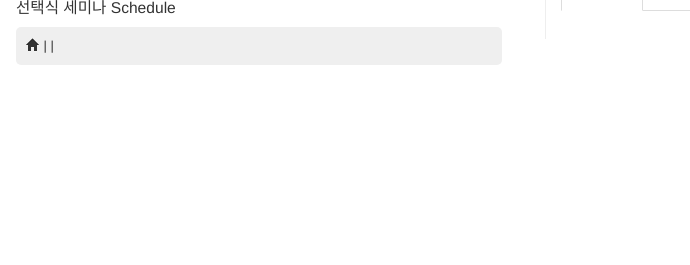
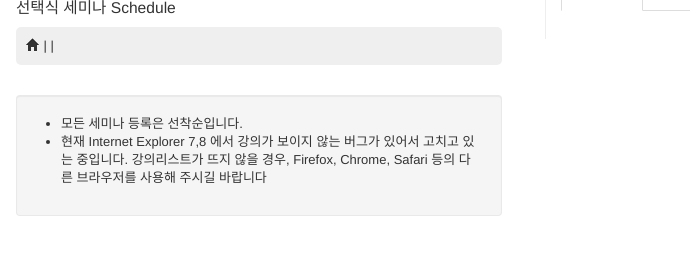
Before and after one commit to kostausa/lectures, a Flask app: template seminar/templates/start.html in a window 1280 px wide. Shown: the part 35-300 px from the top of the page, without its empty margins (0-690 px from the left). Run offline with Flask 2, Linux system fonts and the light colour scheme; the template is opened without the code that fills it, so the values that code supplies are empty; some libraries are stand-ins or nearby versions.

Commit message:
added IE warnings

```diff
--- a/seminar/templates/start.html
+++ b/seminar/templates/start.html
@@ -99,6 +99,13 @@
   <li>모든 세미나 등록은 선착순입니다. </li>
   <li>세미나 관련 질문은 webhelp@kostausa.org 로 해주시길 바랍니다</li>
   <li><a href="/static/files/2012-seminar-schedule.pdf">PDF 파일로 시간표 보기</a></li>
+  <li>현재 Internet Explorer 7,8 에서 강의가 보이지 않는 버그가 있어서 고치고 있는 중입니다. 강의리스트가 뜨지 않을 경우, Firefox, Chrome, Safari 등의 다른 브라우저를 사용해 주시길 바랍니다</li>
+</ul>
+</div>
+{% else %}
+<div class="footnote well">
+<ul>
+  <li>모든 세미나 등록은 선착순입니다. </li>
   <li>현재 Internet Explorer 7,8 에서 강의가 보이지 않는 버그가 있어서 고치고 있는 중입니다. 강의리스트가 뜨지 않을 경우, Firefox, Chrome, Safari 등의 다른 브라우저를 사용해 주시길 바랍니다</li>
 </ul>
 </div>
```
